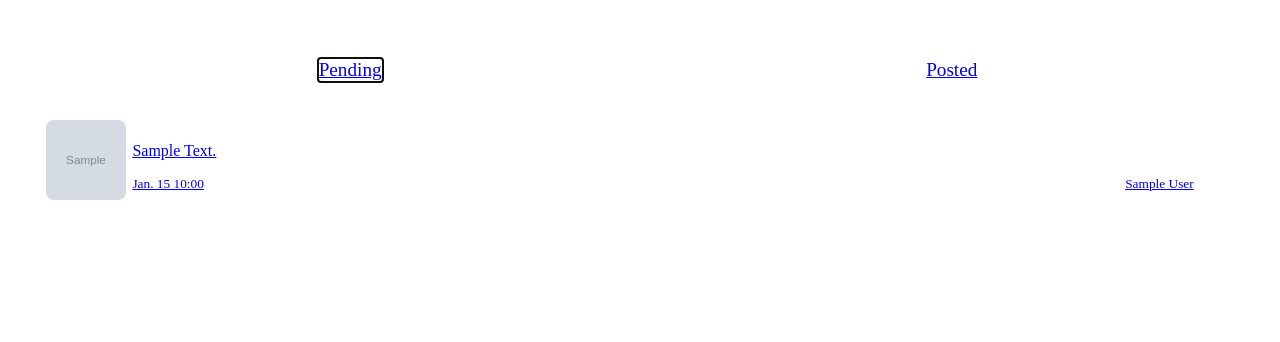
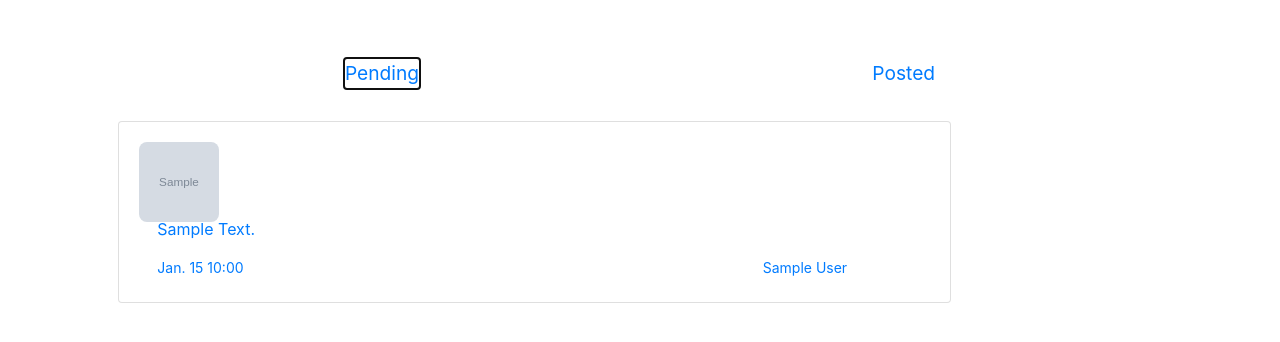
Before and after one commit to elkd/etbot, a Django app: template templates/autopost/posts_list.html in a window 1280 px wide. Shown: the top 342 px of the page. Run offline with Django 3.2, Linux system fonts and the light colour scheme; the template is opened without the code that fills it: most values are stand-ins (such as "Sample title", 1, 10 or a date in 2020); grey boxes marked "Sample" are stand-in pictures.

```diff
--- a/static/css/posts-list.css
+++ b/static/css/posts-list.css
@@ -13,17 +13,18 @@ body,
     justify-content: space-around;
     font-size: 1.2em;
 }
- .order-toggle #post-link {
+
+.order-toggle .post-link {
     font-size: 20px;
     color: brown;
     position: relative;
     text-decoration: none;
     padding-bottom: 8px;
 }
- .order-toggle #post-link:focus {
+ .order-toggle .post-link:focus {
     outline: none;
 }
- .order-toggle #post-link:before, .order-toggle #post-link:after {
+ .order-toggle .post-link:before, .order-toggle .post-link:after {
     content: '';
     position: absolute;
     bottom: 2px;
@@ -32,24 +33,24 @@ body,
     height: 2px;
     background-color: #3E7091;
 }
- .order-toggle #post-link:before {
+ .order-toggle .post-link:before {
     opacity: 0;
     transform: translateY(-8px);
     transition: transform 0s cubic-bezier(0.175, 0.885, 0.32, 1.275), opacity 0s;
 }
- .order-toggle #post-link:after {
+ .order-toggle .post-link:after {
     opacity: 0;
     transform: translateY(8px/2);
     transition: transform 0.2s cubic-bezier(0.175, 0.885, 0.32, 1.275), opacity 0.2s;
 }
- .order-toggle #post-link:hover:before, .order-toggle #post-link:hover:after, .order-toggle #post-link:focus:before, .order-toggle #post-link:focus:after {
+ .order-toggle .post-link:hover:before, .order-toggle .post-link:hover:after, .order-toggle .post-link:focus:before, .order-toggle .post-link:focus:after {
     opacity: 1;
     transform: translateY(0);
 }
- .order-toggle #post-link:hover:before, .order-toggle #post-link:focus:before {
+ .order-toggle .post-link:hover:before, .order-toggle .post-link:focus:before {
     transition: transform 0.2s cubic-bezier(0.175, 0.885, 0.32, 1.275), opacity 0.2s;
 }
- .order-toggle #post-link:hover:after, .order-toggle #post-link:focus:after {
+ .order-toggle .post-link:hover:after, .order-toggle .post-link:focus:after {
     transition: transform 0s 0.2s cubic-bezier(0.175, 0.885, 0.32, 1.275), opacity 0s 0.2s;
 }
 
--- a/templates/autopost/posts_list.html
+++ b/templates/autopost/posts_list.html
@@ -1,11 +1,14 @@
 {% load static i18n %}
 
 {% block head %}
+    <link href="https://cdn.jsdelivr.net/npm/bootstrap@4.6.1/dist/css/bootstrap.min.css" rel="stylesheet">
     <link rel="stylesheet" href="{% static 'css/posts-list.css' %}">
-<title>{% trans 'Orders' %}</title>
+    <title>{% trans 'Posts' %}</title>
 {% endblock head %}
 
-{% block content %}
+
+<div class="container">
+
     <div class="items-list">
         <div class="order-toggle">
             <a class="toggle-link" href="#" id="b"> Pending </a>
@@ -15,10 +18,12 @@
         <div id="bought">
           {% for post in posts.pending %}
                   <a href="{% url 'post_detail' post.pk %}"
-                    id="{{ post.slug }}" class="card contact-card open-chat">
+                    id="{{ post.slug }}" class="post-link card contact-card w-75">
+
+                     <div class="card-body">
                         {% if post.image %}
                             <img src="{{post.image.url}}"
-                              class="rounded-circle contact-profile-avatar img-fluid">
+                              class="contact-profile-avatar img-fluid">
                         {% else %}
                             <img src="{% static 'images/nophoto.jpg' %}"
                               alt="pic" class="contact-profile-avatar img-fluid" />
@@ -36,6 +41,7 @@
                               </small>
                            </div>
                          </div>
+                       </div>
                   </a>
 
           {% empty %}
@@ -51,10 +57,12 @@
       <div id="sold">
           {% for post in posts.posted %}
                   <a href="{% url 'post_detail' post.pk %}"
-                id="{{ post.slug }}" class="card contact-card open-chat">
+                    id="{{ post.slug }}" class="post-link card contact-card w-75">
+
+                     <div class="card-body">
                         {% if post.image %}
                             <img src="{{post.image.url}}"
-                              class="rounded-circle contact-profile-avatar img-fluid">
+                              class="contact-profile-avatar img-fluid">
                         {% else %}
                             <img src="{% static 'images/nophoto.jpg' %}"
                               alt="pic" class="contact-profile-avatar img-fluid" />
@@ -72,8 +80,8 @@
                               </small>
                            </div>
                          </div>
+                       </div>
                   </a>
-
           {% empty %}
               <div class="card">
                   <div class="card-body">
@@ -88,9 +96,8 @@
       </div>
     </div>
   </div>
-{% endblock content %}
+</div>
 
-{% block extra_js %}
 <script type="text/javascript">
     document.addEventListener('DOMContentLoaded', function () {
           const bToggle = document.getElementById('b');
@@ -109,4 +116,3 @@
           });
     });
 </script>
-{% endblock extra_js %}
```
Also changed, not shown: templates/autopost/scheduledpost_detail.html (added, +24 -0 lines). Lines whose indentation alone changed are shown as unchanged.
